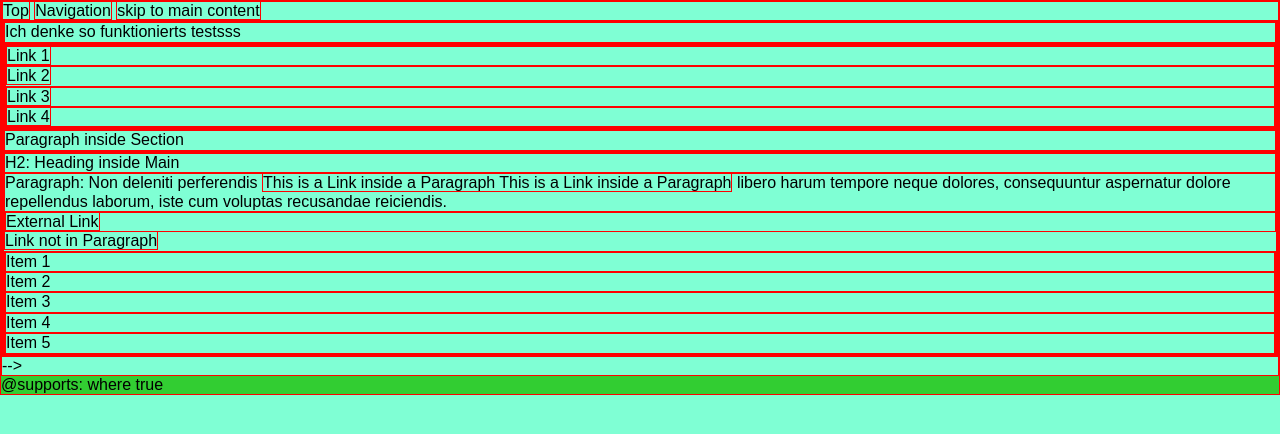
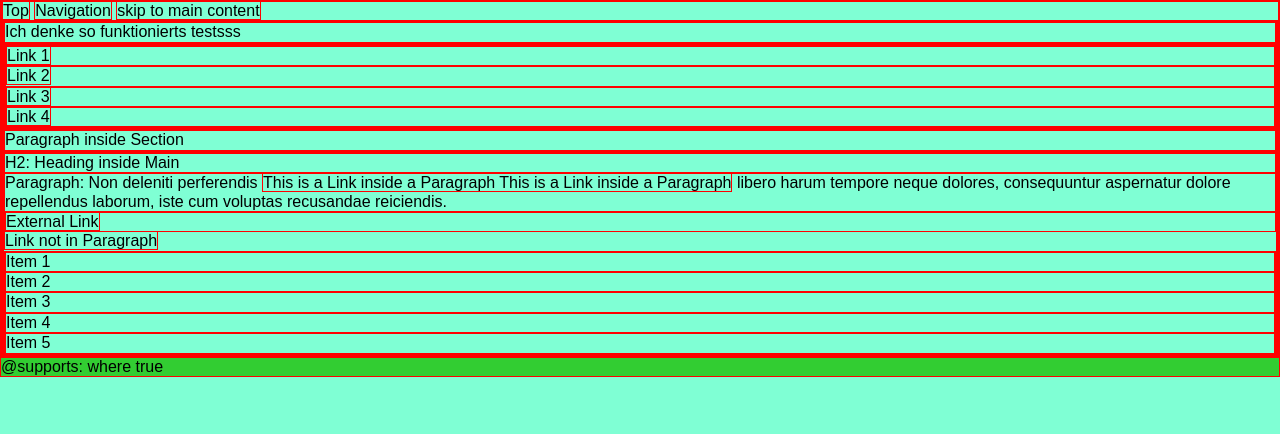
Before and after one commit to BenSkooma/cssframe, a plain HTML site: page index.html in a window 1280 px wide. Drawn offline with Linux system fonts and the light colour scheme.

Commit message:
Update index.html

```diff
--- a/index.html
+++ b/index.html
@@ -1,9 +1,5 @@
 <!doctype html>
-<!--[if IE]>
-<html class="no-js oldie" dir="ltr" lang="de">
-<![endif]--><!--[if !IE]><!-->
 <html class="no-js" dir="ltr" lang="de">
-<!--<![endif]-->
 
 <head>
 
@@ -67,7 +63,7 @@
 
   <!-- ============================================= -->
 
-  <script src="assets/js/modernizr-3.12.0.min.js"></script> -->
+  <script src="assets/js/modernizr-3.12.0.min.js"></script>
   <script src="assets/js/css-vars-ponyfill.min.js"></script>
   <script src="assets/js/check.js"></script>
   <script src="assets/js/main.js"></script>
```
